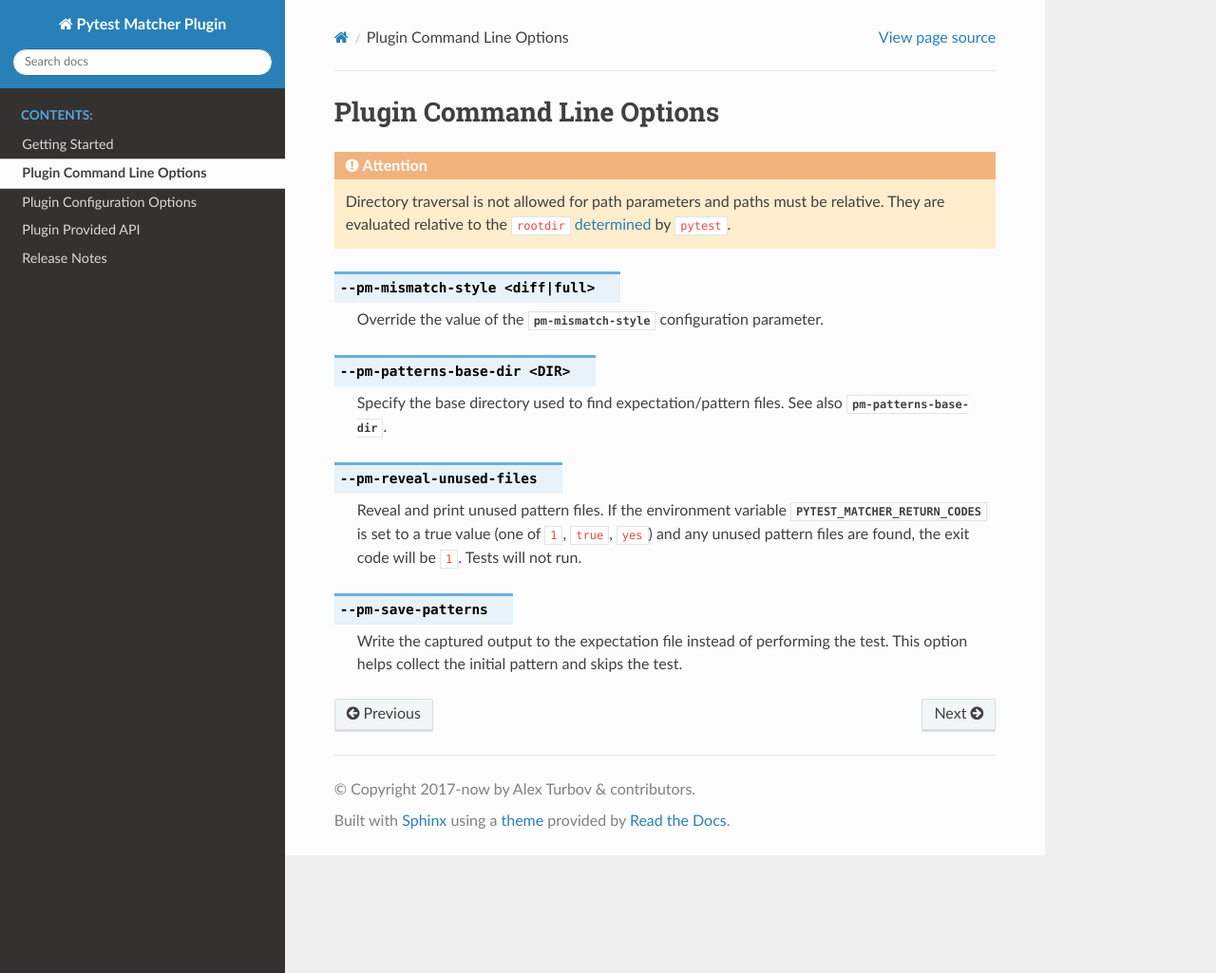
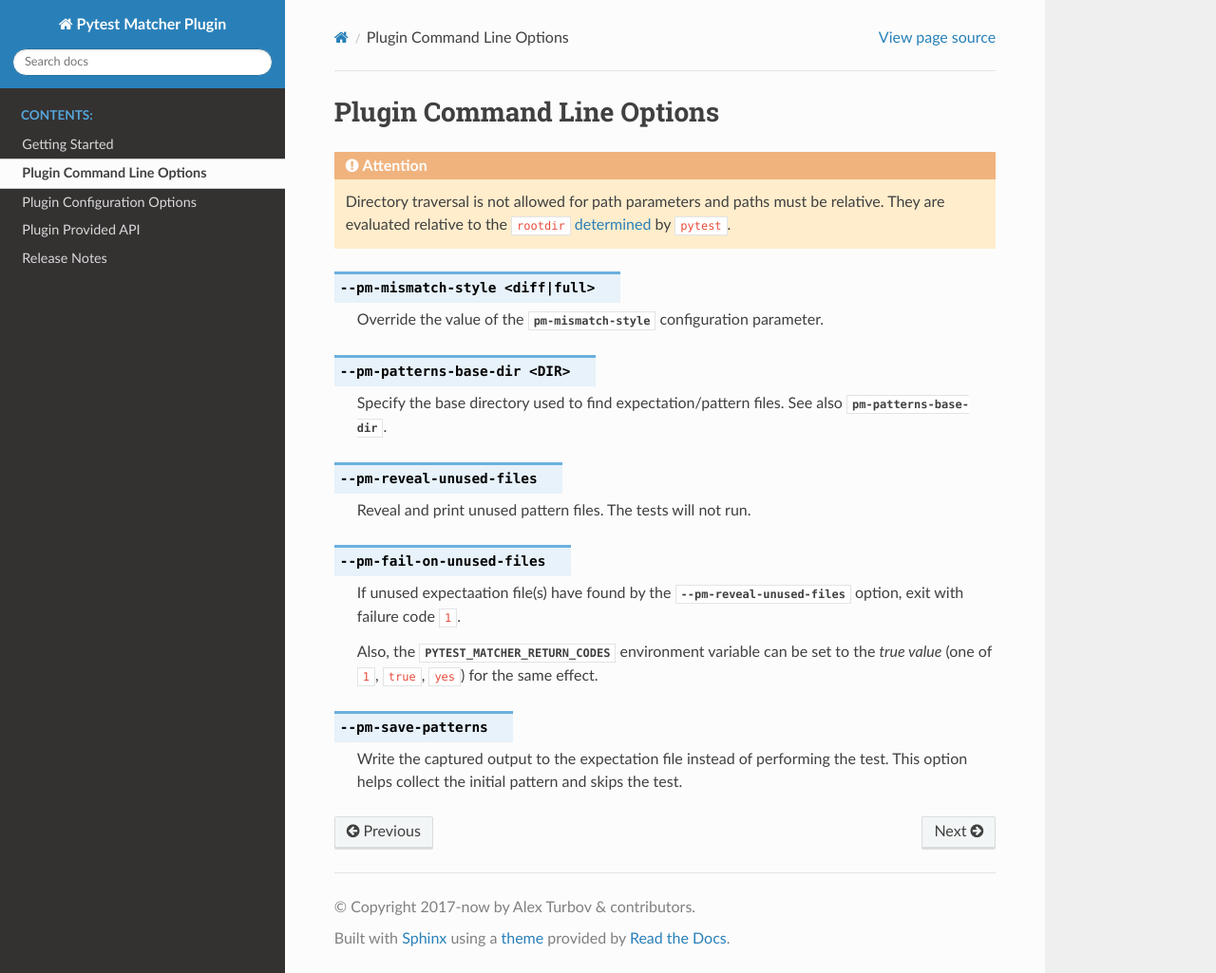
Before and after one commit to zaufi/pytest-matcher, a Sphinx documentation site: the page built from doc/cli.rst, in a window 1280 px wide and 1025 px high. Shown: the whole window at 95% size. Built offline with Sphinx 7.4.7 and the Read the Docs theme 3.1.0, drawn with Linux system fonts in a browser that asks for light colours; the version number could not be read and is left out.

Commit message:
feat: introduce the `--pm-fail-on-unused-files` option

```diff
--- a/doc/cli.rst
+++ b/doc/cli.rst
@@ -12,20 +12,22 @@ Plugin Command Line Options
 
     Override the value of the :option:`pm-mismatch-style` configuration parameter.
 
-
 .. option:: --pm-patterns-base-dir <DIR>
 
     Specify the base directory used to find expectation/pattern files.
     See also :option:`pm-patterns-base-dir`.
 
-
 .. option:: --pm-reveal-unused-files
 
-    Reveal and print unused pattern files. If the environment variable
-    :envvar:`PYTEST_MATCHER_RETURN_CODES` is set to a true value (one of ``1``,
-    ``true``, ``yes``) and any unused pattern files are found, the exit code will be ``1``.
-    Tests will not run.
+    Reveal and print unused pattern files.  The tests will not run.
 
+.. option:: --pm-fail-on-unused-files
+
+    If unused expectaation file(s) have found by the :option:`!--pm-reveal-unused-files`
+    option, exit with failure code ``1``.
+
+    Also, the :envvar:`PYTEST_MATCHER_RETURN_CODES` environment variable can be set to the
+    *true value* (one of ``1``, ``true``, ``yes``) for the same effect.
 
 .. option:: --pm-save-patterns
 
```
Also changed, not shown: ChangeLog.rst (+8 -0 lines), 1 other file.
